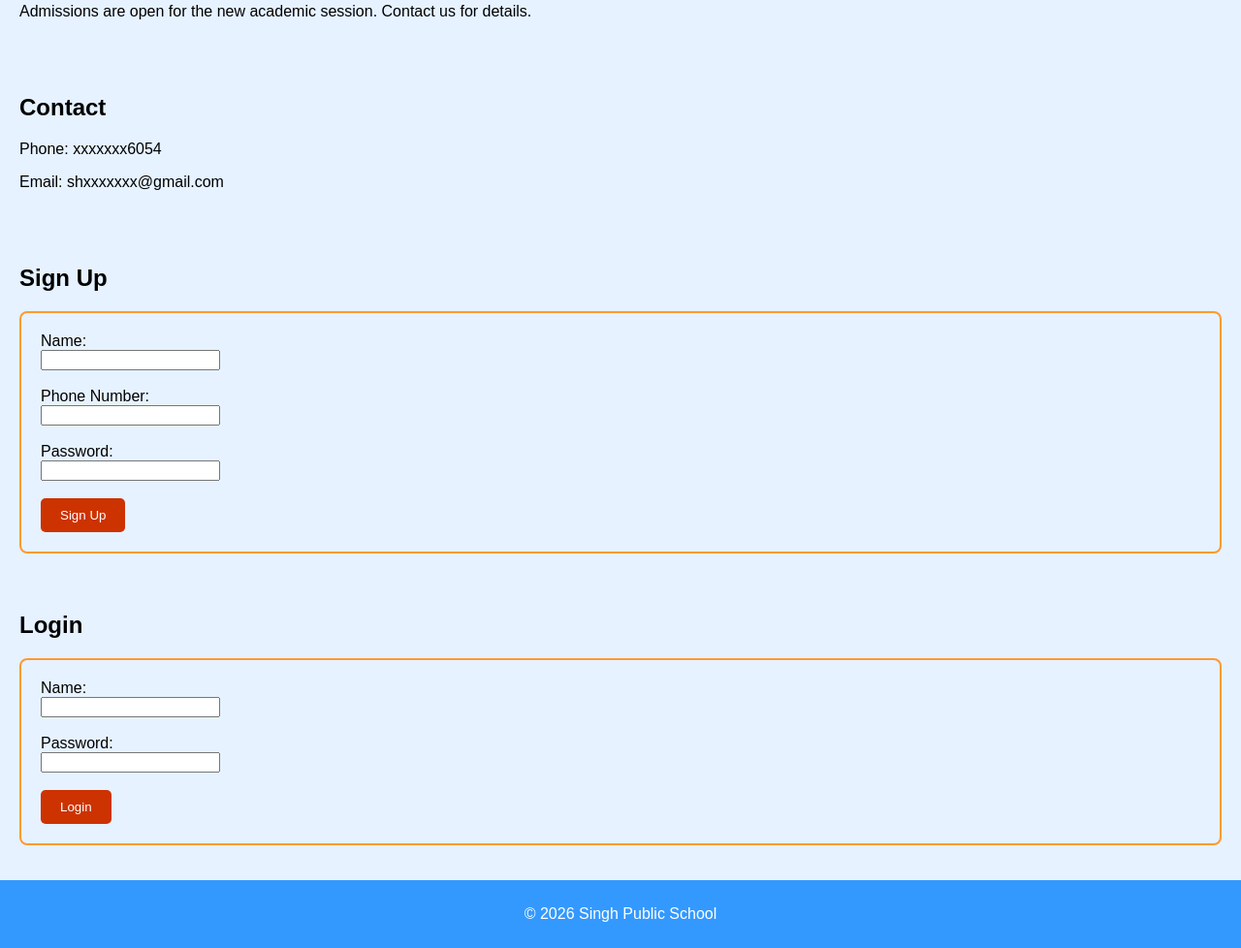
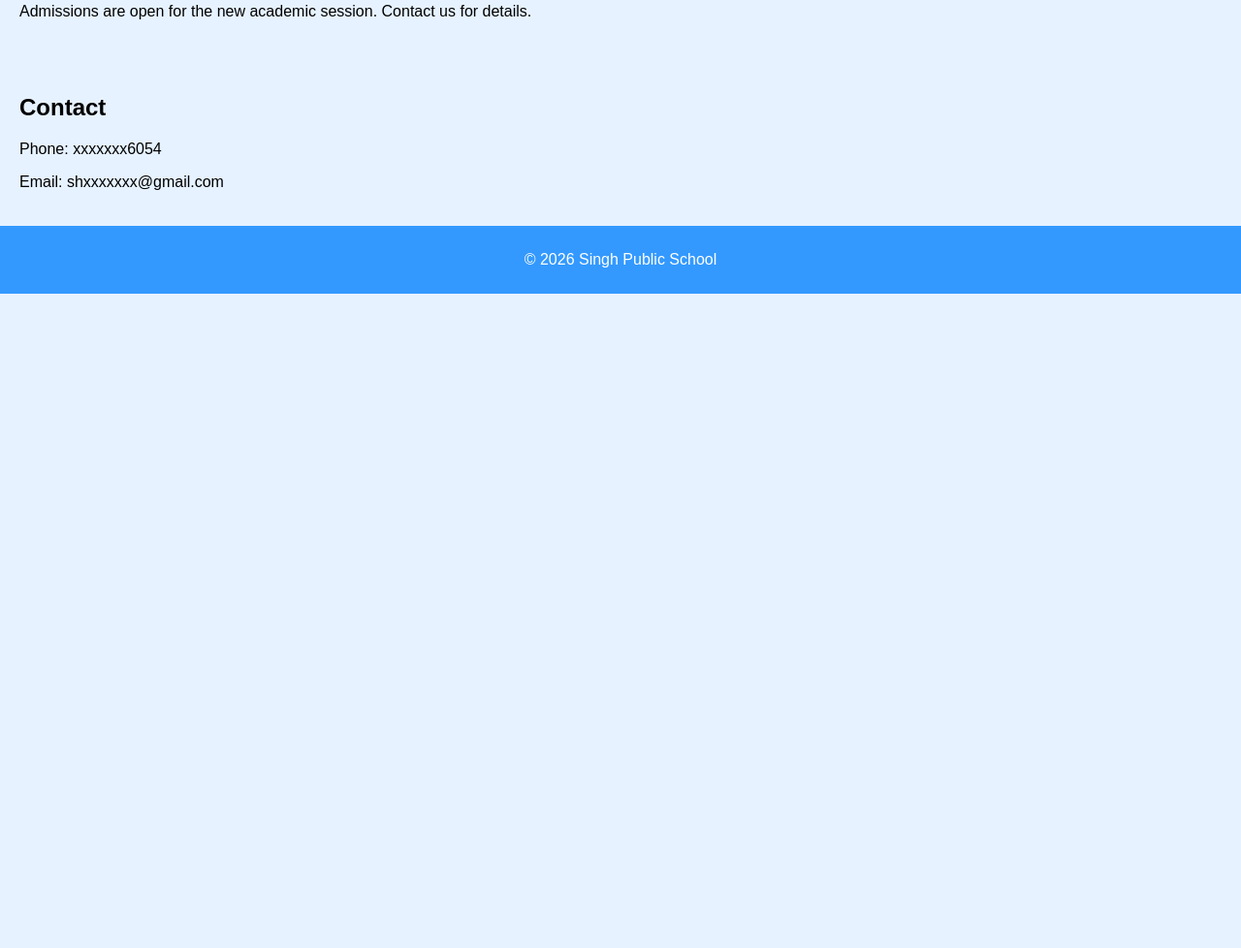
Before and after one commit to shivam-0709/school_singh, a plain HTML site: page index.html in a window 1280 px wide. Shown: the part 692-1670 px from the top of the page at 97% size. After the commit the page ends 995 px from the top, so only its background shows below. Drawn offline with Linux system fonts and the light colour scheme.

Commit message:
sign up and login fixed

```diff
--- a/index.html
+++ b/index.html
@@ -49,8 +49,8 @@
     <a href="#academics">Academics</a>
     <a href="#admissions">Admissions</a>
     <a href="#contact">Contact</a>
-    <a href="#signup">Sign Up</a>
-    <a href="#login">Login</a>
+    <a href="signup.html">Sign Up</a>
+    <a href="login.html">Login</a>
 
 
   </nav>
@@ -81,35 +81,9 @@
     <p>Email: shxxxxxxx@gmail.com</p>
   </section>
 
-  <section id="signup">
-  <h2>Sign Up</h2>
-  <form onsubmit="signup(event)" style="border:2px solid #ff9933; padding:20px; border-radius:8px;">
-    <label>Name:</label><br>
-    <input type="text" id="signupName" required><br><br>
 
-    <label>Phone Number:</label><br>
-    <input type="text" id="signupPhone" required><br><br>
 
-    <label>Password:</label><br>
-    <input type="password" id="signupPassword" required><br><br>
 
-    <button type="submit" style="background:#cc3300; color:white; padding:10px 20px; border:none; border-radius:5px;">Sign Up</button>
-  </form>
-</section>
-
-  <section id="login">
-  <h2>Login</h2>
-  <form onsubmit="login(event)" style="border:2px solid #ff9933; padding:20px; border-radius:8px;">
-    <label>Name:</label><br>
-    <input type="text" id="loginName" required><br><br>
-
-    <label>Password:</label><br>
-    <input type="password" id="loginPassword" required><br><br>
-
-    <button type="submit" style="background:#cc3300; color:white; padding:10px 20px; border:none; border-radius:5px;">Login</button>
-  </form>
-  <p id="welcomeMessage" style="color:green; font-weight:bold;"></p>
-</section>
 
 
 
```
